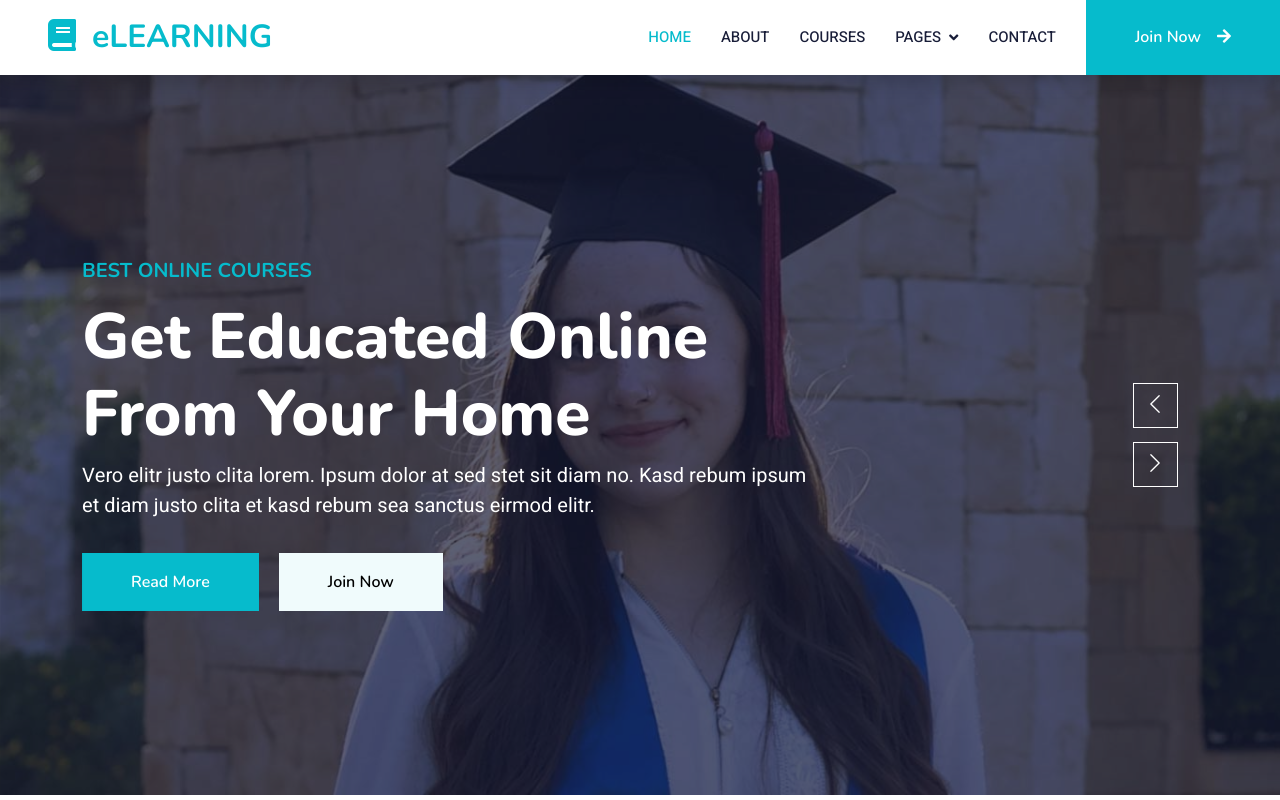
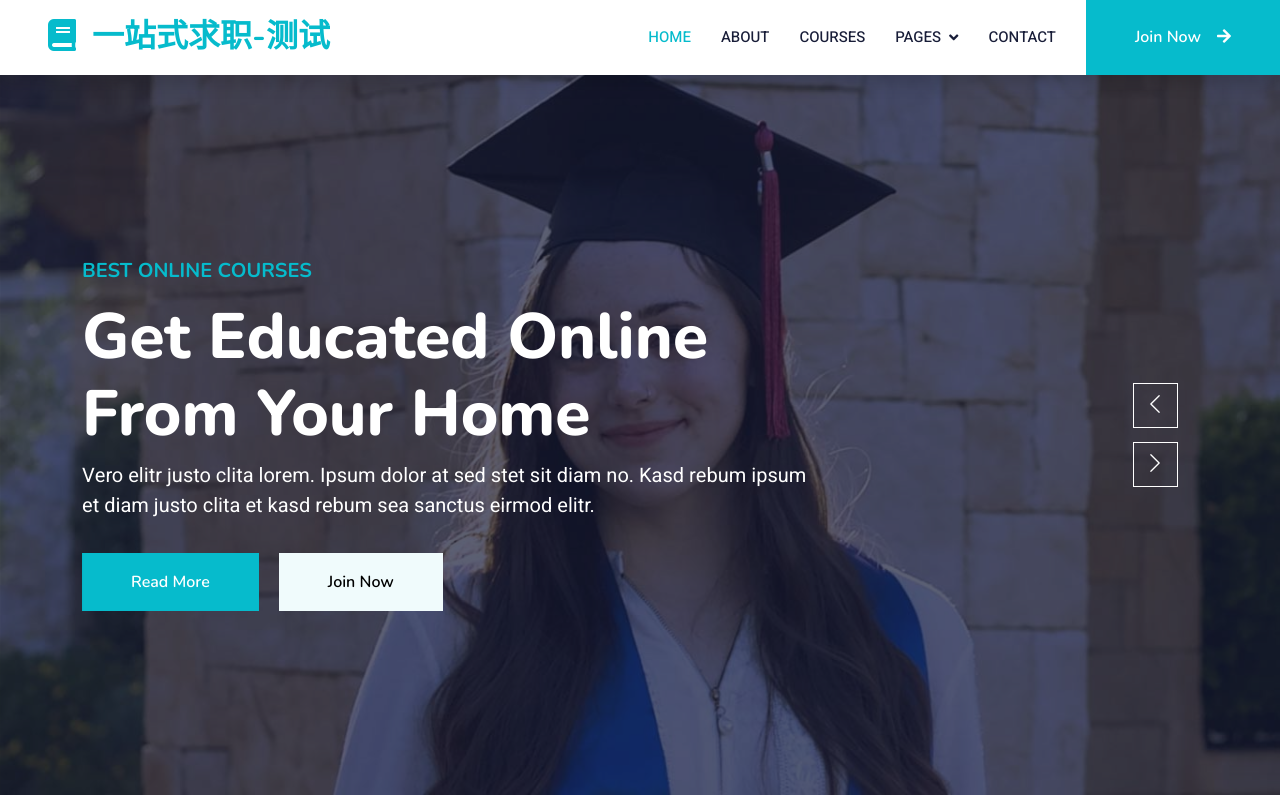
Before and after one commit to bzw001/site-templates, a plain HTML site: page index.html in a window 1280 px wide. Shown: the top 800 px of the page. Drawn offline with nearby package versions, Linux system fonts and the light colour scheme.

Commit message:
改文案

```diff
--- a/index.html
+++ b/index.html
@@ -44,7 +44,7 @@
     <!-- Navbar Start -->
     <nav class="navbar navbar-expand-lg bg-white navbar-light shadow sticky-top p-0">
         <a href="index.html" class="navbar-brand d-flex align-items-center px-4 px-lg-5">
-            <h2 class="m-0 text-primary"><i class="fa fa-book me-3"></i>eLEARNING</h2>
+            <h2 class="m-0 text-primary"><i class="fa fa-book me-3"></i>一站式求职-测试</h2>
         </a>
         <button type="button" class="navbar-toggler me-4" data-bs-toggle="collapse" data-bs-target="#navbarCollapse">
             <span class="navbar-toggler-icon"></span>
```
